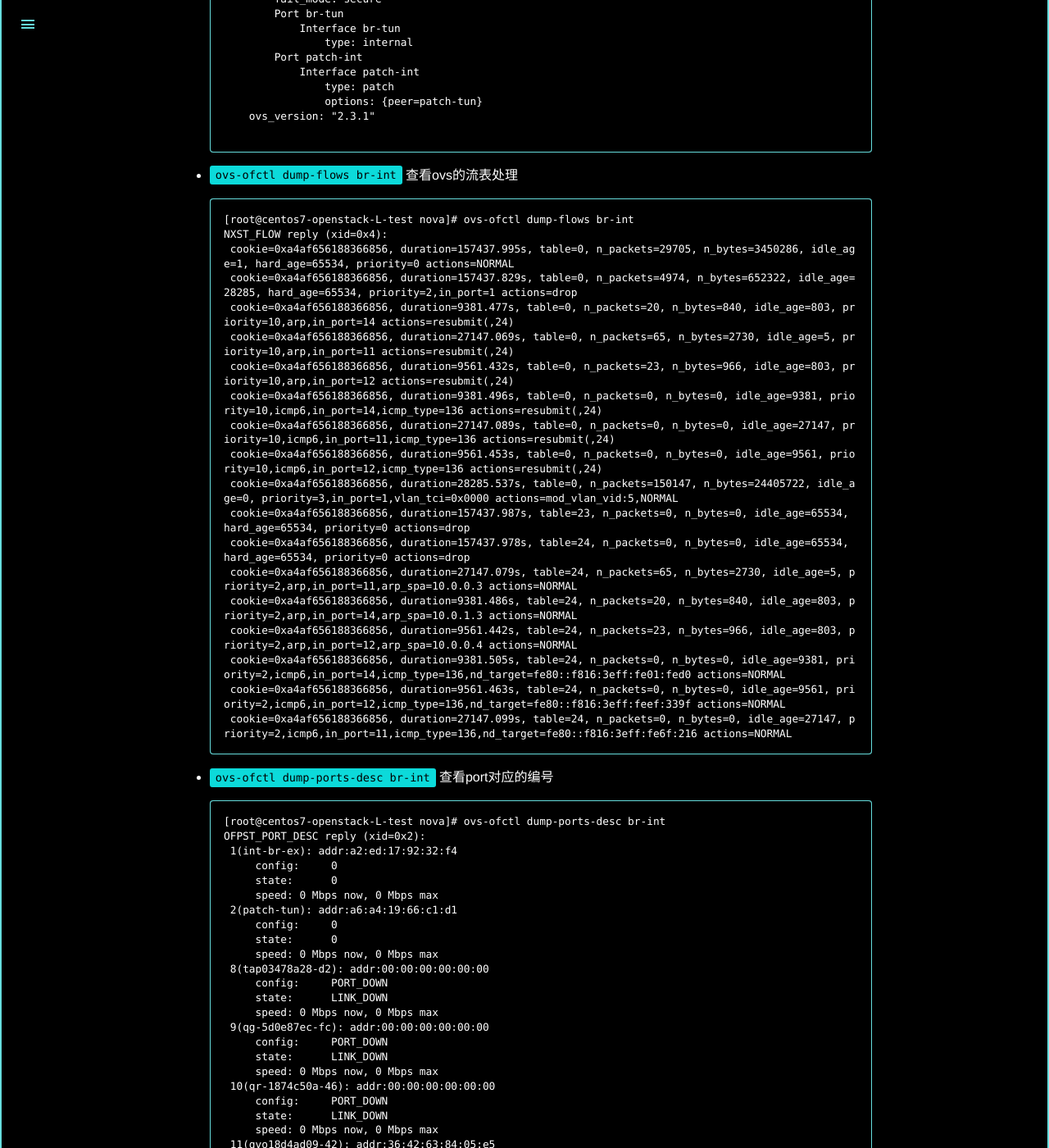
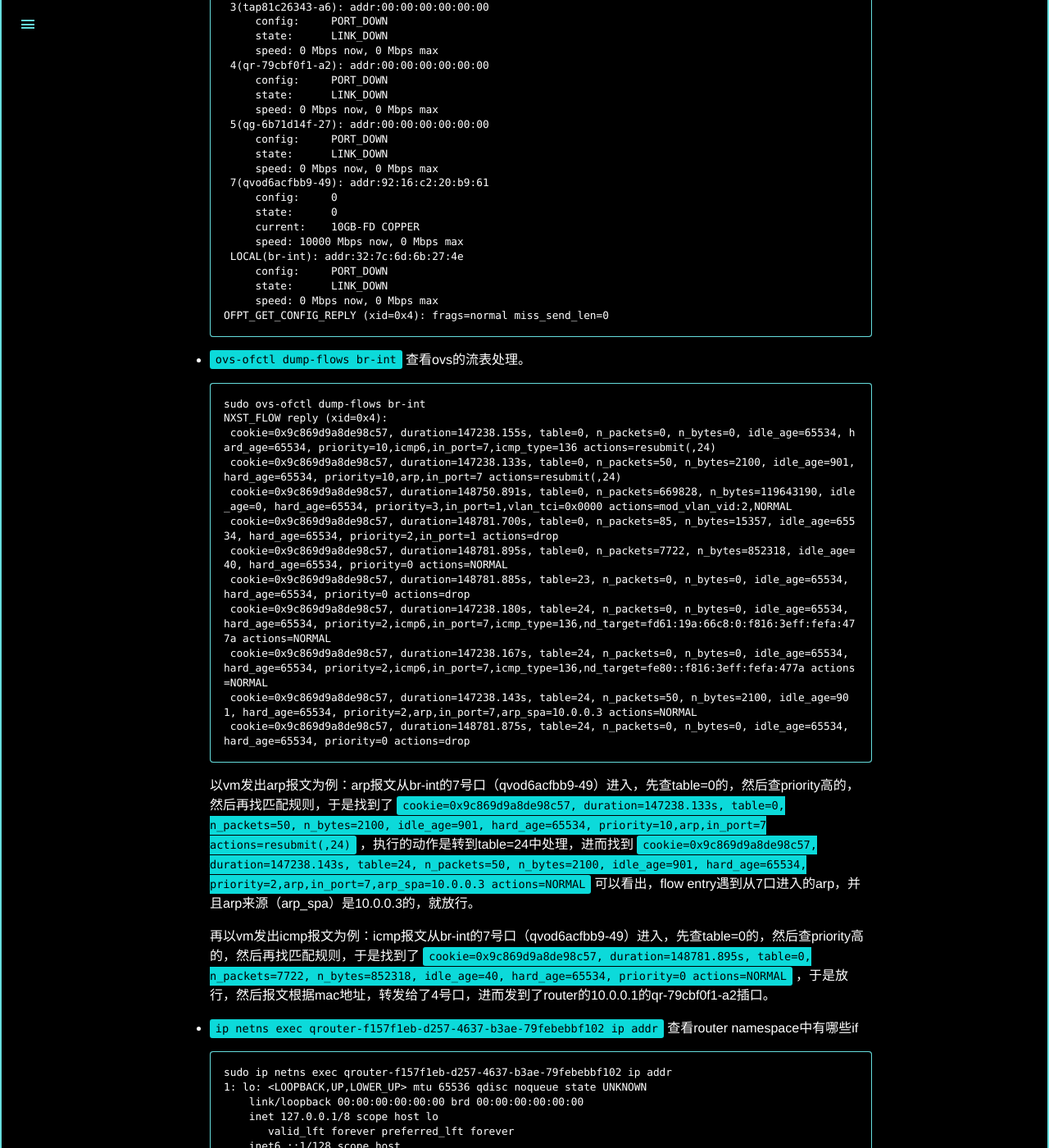
Before and after one commit to CheeseLee/zhouyaguo.github.io, a Jekyll site: the page built from _posts/2015-12-03-neutron-flow.md, in a window 1280 px wide and 1400 px high, scrolled down 2248 px. Shown: the whole window at 82% size. Built offline with Jekyll 4.4.1, drawn with Linux system fonts in a browser that asks for light colours; Markdown is read by kramdown in place of the engine named in the settings; comment, search, counter and statistics services are not loaded; some of the changed text lies outside the part shown.

Commit message:
polish _posts/2015-12-03-neutron-flow.md

````diff
--- a/_posts/2015-12-03-neutron-flow.md
+++ b/_posts/2015-12-03-neutron-flow.md
@@ -6,240 +6,240 @@ categories:
 - openstack
 ---
 
-说明： 当连某ip时(不管在不在一个子网内)，由于会发arp广播，来获取对应的mac地址。所以只需要关注端口和谁连就行了。
+通过命令查看网卡和交换机的连通性
+------------------------
 
-通过一系列的命令，可以追踪从vm到外网的网络包传输路径：
-
-- 查看vm vif： `cat /opt/stack/data/nova/instances/4c387232-8c28-4106-8440-262421f9a44b/libvirt.xml`
+- 查看vm vif： `cat /opt/stack/data/nova/instances/3065f30b-00fb-4d58-9028-7b76e9e4b262/libvirt.xml`
 
   ```
   <interface type="bridge">
-    <mac address="fa:16:3e:ef:33:9f"/>
+    <mac address="fa:16:3e:fa:47:7a"/>
     <model type="virtio"/>
     <driver name="qemu"/>
-    <source bridge="qbr0a290825-8c"/>  --tap0a290825-8c这个接口是在qbr0a290825-8c bridge上
-    <target dev="tap0a290825-8c"/>     --vm连到tap0a290825-8c上了
+    <source bridge="qbrd6acfbb9-49"/>   --对应bridge名字
+    <target dev="tapd6acfbb9-49"/>      --对应bridge上的插口
   </interface>
   ```
 
-  ```
-  [root@centos7-openstack-L-test nova]# ifconfig tap0a290825-8c
-  tap0a290825-8c: flags=4163<UP,BROADCAST,RUNNING,MULTICAST>  mtu 1500
-          inet6 fe80::fc16:3eff:feef:339f  prefixlen 64  scopeid 0x20<link>
-          ether fe:16:3e:ef:33:9f  txqueuelen 500  (Ethernet)
-          RX packets 123  bytes 12674 (12.3 KiB)
-          RX errors 0  dropped 0  overruns 0  frame 0
-          TX packets 223  bytes 21003 (20.5 KiB)
-          TX errors 0  dropped 0 overruns 0  carrier 0  collisions 0
-  ```
 - 查看linux bridge： `brctl show` 。bridge的两个口，一个连vm，一个连ovs
 
   ```
-  bridge name       bridge id		       STP enabled	interfaces
-  qbr0a290825-8c		8000.1af8e02c4024	      no		qvb0a290825-8c
-  							                                   tap0a290825-8c
+  brctl show
+  bridge name	bridge id		STP enabled	interfaces
+  qbrd6acfbb9-49		8000.6a99c16289a0	no		qvbd6acfbb9-49
+  							                            tapd6acfbb9-49
   ```
-- `ethtool -S qvb0a290825-8c` 找出peer
+- `ethtool -S qvbd6acfbb9-49` 找出peer
 
   ```
-  ethtool -S qvb0a290825-8c
+  ethtool -S qvbd6acfbb9-49
   NIC statistics:
-       peer_ifindex: 26
+       peer_ifindex: 41
   ```
 
-- `ip addr` 找到peer是 qvo0a290825-8c
+- `ip addr` 找到peer是 qvod6acfbb9-49
 
   ```
-  26: qvo0a290825-8c: <BROADCAST,MULTICAST,PROMISC,UP,LOWER_UP> mtu 1500 qdisc pfifo_fast master ovs-system state UP qlen 1000
-      link/ether d2:4c:e0:91:db:2a brd ff:ff:ff:ff:ff:ff
-      inet6 fe80::d04c:e0ff:fe91:db2a/64 scope link
+  41: qvod6acfbb9-49: <BROADCAST,MULTICAST,PROMISC,UP,LOWER_UP> mtu 1500 qdisc pfifo_fast master ovs-system state UP qlen 1000
+      link/ether 92:16:c2:20:b9:61 brd ff:ff:ff:ff:ff:ff
+      inet6 fe80::9016:c2ff:fe20:b961/64 scope link
          valid_lft forever preferred_lft forever
   ```
 
-- `ovs-vsctl show`，找出qvo0a290825-8c，属于vlan4，位于br-int，br-int与br-ex通过veth pair连接
+- `ovs-vsctl show`，找出qvod6acfbb9-49，属于vlan1，位于br-int
 
   ```
-  ovs-vsctl show
-  fa6c9931-a88f-4d59-b1ec-a4b56d3f8d28
+  sudo ovs-vsctl show
+  353e19b5-59fe-4937-bcd3-f0c6a6cd22fa
+      Bridge br-int
+          fail_mode: secure
+          Port "tap81c26343-a6"                    --连dhcp namespace
+              tag: 1
+              Interface "tap81c26343-a6"
+                  type: internal
+          Port int-br-ex                           --连br-ex
+              Interface int-br-ex
+                  type: patch
+                  options: {peer=phy-br-ex}
+          Port "qvod6acfbb9-49"                    --连linux bridge
+              tag: 1
+              Interface "qvod6acfbb9-49"
+          Port "qg-6b71d14f-27"                    --连router的外网ip网卡
+              tag: 2
+              Interface "qg-6b71d14f-27"
+                  type: internal
+          Port "qr-79cbf0f1-a2"                    --连router的内网ip网卡
+              tag: 1
+              Interface "qr-79cbf0f1-a2"
+                  type: internal
+          Port br-int
+              Interface br-int
+                  type: internal
+          Port patch-tun                           --连br-tun
+              Interface patch-tun
+                  type: patch
+                  options: {peer=patch-int}
       Bridge br-ex
-          Port phy-br-ex
+          Port phy-br-ex                           --连br-int
               Interface phy-br-ex
                   type: patch
                   options: {peer=int-br-ex}
+          Port "eth0"                              --连物理网卡，通往外网
+              Interface "eth0"
           Port br-ex
               Interface br-ex
                   type: internal
-          Port "ens32"
-              Interface "ens32"
-      Bridge br-int
-          fail_mode: secure
-          Port "qr-dfd69133-2b"
-              tag: 6
-              Interface "qr-dfd69133-2b"
-                  type: internal
-          Port "qr-1874c50a-46"
-              tag: 4
-              Interface "qr-1874c50a-46"
-                  type: internal
-          Port "tap03478a28-d2"
-              tag: 4
-              Interface "tap03478a28-d2"
-                  type: internal
-          Port patch-tun
-              Interface patch-tun
-                  type: patch
-                  options: {peer=patch-int}
-          Port "tap899e627f-da"
-              tag: 6
-              Interface "tap899e627f-da"
-                  type: internal
-          Port "qvo0a290825-8c"
-              tag: 4
-              Interface "qvo0a290825-8c"
-          Port br-int
-              Interface br-int
-                  type: internal
-          Port "qvo9d203880-bf"
-              tag: 6
-              Interface "qvo9d203880-bf"
-          Port int-br-ex
-              Interface int-br-ex
-                  type: patch
-                  options: {peer=phy-br-ex}
-          Port "qg-5d0e87ec-fc"
-              tag: 5
-              Interface "qg-5d0e87ec-fc"
-                  type: internal
-          Port "qvo18d4ad09-42"
-              tag: 4
-              Interface "qvo18d4ad09-42"
       Bridge br-tun
           fail_mode: secure
           Port br-tun
               Interface br-tun
                   type: internal
-          Port patch-int
+          Port patch-int                           --连br-int
               Interface patch-int
                   type: patch
                   options: {peer=patch-tun}
-      ovs_version: "2.3.1"
+      ovs_version: "2.4.0"
+  ```
+
+- `ovs-ofctl show br-int` 查看qvod6acfbb9-49对应的编号是 7
 
   ```
-
-- `ovs-ofctl dump-flows br-int` 查看ovs的流表处理
-
-  ```
-  [root@centos7-openstack-L-test nova]# ovs-ofctl dump-flows br-int
-  NXST_FLOW reply (xid=0x4):
-   cookie=0xa4af656188366856, duration=157437.995s, table=0, n_packets=29705, n_bytes=3450286, idle_age=1, hard_age=65534, priority=0 actions=NORMAL
-   cookie=0xa4af656188366856, duration=157437.829s, table=0, n_packets=4974, n_bytes=652322, idle_age=28285, hard_age=65534, priority=2,in_port=1 actions=drop
-   cookie=0xa4af656188366856, duration=9381.477s, table=0, n_packets=20, n_bytes=840, idle_age=803, priority=10,arp,in_port=14 actions=resubmit(,24)
-   cookie=0xa4af656188366856, duration=27147.069s, table=0, n_packets=65, n_bytes=2730, idle_age=5, priority=10,arp,in_port=11 actions=resubmit(,24)
-   cookie=0xa4af656188366856, duration=9561.432s, table=0, n_packets=23, n_bytes=966, idle_age=803, priority=10,arp,in_port=12 actions=resubmit(,24)
-   cookie=0xa4af656188366856, duration=9381.496s, table=0, n_packets=0, n_bytes=0, idle_age=9381, priority=10,icmp6,in_port=14,icmp_type=136 actions=resubmit(,24)
-   cookie=0xa4af656188366856, duration=27147.089s, table=0, n_packets=0, n_bytes=0, idle_age=27147, priority=10,icmp6,in_port=11,icmp_type=136 actions=resubmit(,24)
-   cookie=0xa4af656188366856, duration=9561.453s, table=0, n_packets=0, n_bytes=0, idle_age=9561, priority=10,icmp6,in_port=12,icmp_type=136 actions=resubmit(,24)
-   cookie=0xa4af656188366856, duration=28285.537s, table=0, n_packets=150147, n_bytes=24405722, idle_age=0, priority=3,in_port=1,vlan_tci=0x0000 actions=mod_vlan_vid:5,NORMAL
-   cookie=0xa4af656188366856, duration=157437.987s, table=23, n_packets=0, n_bytes=0, idle_age=65534, hard_age=65534, priority=0 actions=drop
-   cookie=0xa4af656188366856, duration=157437.978s, table=24, n_packets=0, n_bytes=0, idle_age=65534, hard_age=65534, priority=0 actions=drop
-   cookie=0xa4af656188366856, duration=27147.079s, table=24, n_packets=65, n_bytes=2730, idle_age=5, priority=2,arp,in_port=11,arp_spa=10.0.0.3 actions=NORMAL
-   cookie=0xa4af656188366856, duration=9381.486s, table=24, n_packets=20, n_bytes=840, idle_age=803, priority=2,arp,in_port=14,arp_spa=10.0.1.3 actions=NORMAL
-   cookie=0xa4af656188366856, duration=9561.442s, table=24, n_packets=23, n_bytes=966, idle_age=803, priority=2,arp,in_port=12,arp_spa=10.0.0.4 actions=NORMAL
-   cookie=0xa4af656188366856, duration=9381.505s, table=24, n_packets=0, n_bytes=0, idle_age=9381, priority=2,icmp6,in_port=14,icmp_type=136,nd_target=fe80::f816:3eff:fe01:fed0 actions=NORMAL
-   cookie=0xa4af656188366856, duration=9561.463s, table=24, n_packets=0, n_bytes=0, idle_age=9561, priority=2,icmp6,in_port=12,icmp_type=136,nd_target=fe80::f816:3eff:feef:339f actions=NORMAL
-   cookie=0xa4af656188366856, duration=27147.099s, table=24, n_packets=0, n_bytes=0, idle_age=27147, priority=2,icmp6,in_port=11,icmp_type=136,nd_target=fe80::f816:3eff:fe6f:216 actions=NORMAL
-  ```
-
-- `ovs-ofctl dump-ports-desc br-int` 查看port对应的编号
-
-  ```
-  [root@centos7-openstack-L-test nova]# ovs-ofctl dump-ports-desc br-int
-  OFPST_PORT_DESC reply (xid=0x2):
-   1(int-br-ex): addr:a2:ed:17:92:32:f4
+  sudo ovs-ofctl show br-int
+  OFPT_FEATURES_REPLY (xid=0x2): dpid:0000327c6d6b274e
+  n_tables:254, n_buffers:256
+  capabilities: FLOW_STATS TABLE_STATS PORT_STATS QUEUE_STATS ARP_MATCH_IP
+  actions: output enqueue set_vlan_vid set_vlan_pcp strip_vlan mod_dl_src mod_dl_dst mod_nw_src mod_nw_dst mod_nw_tos mod_tp_src mod_tp_dst
+   1(int-br-ex): addr:86:a0:f6:fe:17:8b
        config:     0
        state:      0
        speed: 0 Mbps now, 0 Mbps max
-   2(patch-tun): addr:a6:a4:19:66:c1:d1
+   2(patch-tun): addr:3a:34:63:b7:ab:e5
        config:     0
        state:      0
        speed: 0 Mbps now, 0 Mbps max
-   8(tap03478a28-d2): addr:00:00:00:00:00:00
+   3(tap81c26343-a6): addr:00:00:00:00:00:00
        config:     PORT_DOWN
        state:      LINK_DOWN
        speed: 0 Mbps now, 0 Mbps max
-   9(qg-5d0e87ec-fc): addr:00:00:00:00:00:00
+   4(qr-79cbf0f1-a2): addr:00:00:00:00:00:00
        config:     PORT_DOWN
        state:      LINK_DOWN
        speed: 0 Mbps now, 0 Mbps max
-   10(qr-1874c50a-46): addr:00:00:00:00:00:00
+   5(qg-6b71d14f-27): addr:00:00:00:00:00:00
        config:     PORT_DOWN
        state:      LINK_DOWN
        speed: 0 Mbps now, 0 Mbps max
-   11(qvo18d4ad09-42): addr:36:42:63:84:05:e5
+   7(qvod6acfbb9-49): addr:92:16:c2:20:b9:61
        config:     0
        state:      0
        current:    10GB-FD COPPER
        speed: 10000 Mbps now, 0 Mbps max
-   12(qvo0a290825-8c): addr:d2:4c:e0:91:db:2a
-       config:     0
-       state:      0
-       current:    10GB-FD COPPER
-       speed: 10000 Mbps now, 0 Mbps max
-   13(tap899e627f-da): addr:00:00:00:00:00:00
+   LOCAL(br-int): addr:32:7c:6d:6b:27:4e
        config:     PORT_DOWN
        state:      LINK_DOWN
        speed: 0 Mbps now, 0 Mbps max
-   14(qvo9d203880-bf): addr:a6:9e:2c:0b:ee:2e
-       config:     0
-       state:      0
-       current:    10GB-FD COPPER
-       speed: 10000 Mbps now, 0 Mbps max
-   15(qr-dfd69133-2b): addr:00:00:00:00:00:00
-       config:     PORT_DOWN
-       state:      LINK_DOWN
-       speed: 0 Mbps now, 0 Mbps max
-   LOCAL(br-int): addr:32:db:7c:98:c6:4a
-       config:     PORT_DOWN
-       state:      LINK_DOWN
-       speed: 0 Mbps now, 0 Mbps max
+  OFPT_GET_CONFIG_REPLY (xid=0x4): frags=normal miss_send_len=0
   ```
 
-  `cookie=0xa4af656188366856, duration=28285.537s, table=0, n_packets=150147, n_bytes=24405722, idle_age=0, priority=3,in_port=1,vlan_tci=0x0000 actions=mod_vlan_vid:5,NORMAL` 含义是： 从1号port（int-br-ex）进入的包，br-int就将包修改为vlan5
+- `ovs-ofctl dump-flows br-int` 查看ovs的流表处理。
 
   ```
-  [root@centos7-openstack-L-test nova]# ovs-ofctl dump-flows br-ex
+  sudo ovs-ofctl dump-flows br-int
   NXST_FLOW reply (xid=0x4):
-   cookie=0x0, duration=161350.750s, table=0, n_packets=4875744, n_bytes=627654937, idle_age=0, hard_age=65534, priority=0 actions=NORMAL
-   cookie=0x0, duration=32198.391s, table=0, n_packets=1296, n_bytes=106714, idle_age=30, priority=4,in_port=2,dl_vlan=5 actions=strip_vlan,NORMAL
-   cookie=0x0, duration=161350.664s, table=0, n_packets=24552, n_bytes=3099663, idle_age=9, hard_age=65534, priority=2,in_port=2 actions=drop
+   cookie=0x9c869d9a8de98c57, duration=147238.155s, table=0, n_packets=0, n_bytes=0, idle_age=65534, hard_age=65534, priority=10,icmp6,in_port=7,icmp_type=136 actions=resubmit(,24)
+   cookie=0x9c869d9a8de98c57, duration=147238.133s, table=0, n_packets=50, n_bytes=2100, idle_age=901, hard_age=65534, priority=10,arp,in_port=7 actions=resubmit(,24)
+   cookie=0x9c869d9a8de98c57, duration=148750.891s, table=0, n_packets=669828, n_bytes=119643190, idle_age=0, hard_age=65534, priority=3,in_port=1,vlan_tci=0x0000 actions=mod_vlan_vid:2,NORMAL
+   cookie=0x9c869d9a8de98c57, duration=148781.700s, table=0, n_packets=85, n_bytes=15357, idle_age=65534, hard_age=65534, priority=2,in_port=1 actions=drop
+   cookie=0x9c869d9a8de98c57, duration=148781.895s, table=0, n_packets=7722, n_bytes=852318, idle_age=40, hard_age=65534, priority=0 actions=NORMAL
+   cookie=0x9c869d9a8de98c57, duration=148781.885s, table=23, n_packets=0, n_bytes=0, idle_age=65534, hard_age=65534, priority=0 actions=drop
+   cookie=0x9c869d9a8de98c57, duration=147238.180s, table=24, n_packets=0, n_bytes=0, idle_age=65534, hard_age=65534, priority=2,icmp6,in_port=7,icmp_type=136,nd_target=fd61:19a:66c8:0:f816:3eff:fefa:477a actions=NORMAL
+   cookie=0x9c869d9a8de98c57, duration=147238.167s, table=24, n_packets=0, n_bytes=0, idle_age=65534, hard_age=65534, priority=2,icmp6,in_port=7,icmp_type=136,nd_target=fe80::f816:3eff:fefa:477a actions=NORMAL
+   cookie=0x9c869d9a8de98c57, duration=147238.143s, table=24, n_packets=50, n_bytes=2100, idle_age=901, hard_age=65534, priority=2,arp,in_port=7,arp_spa=10.0.0.3 actions=NORMAL
+   cookie=0x9c869d9a8de98c57, duration=148781.875s, table=24, n_packets=0, n_bytes=0, idle_age=65534, hard_age=65534, priority=0 actions=drop
+  ```
+
+  以vm发出arp报文为例：arp报文从br-int的7号口（qvod6acfbb9-49）进入，先查table=0的，然后查priority高的，然后再找匹配规则，于是找到了 `cookie=0x9c869d9a8de98c57, duration=147238.133s, table=0, n_packets=50, n_bytes=2100, idle_age=901, hard_age=65534, priority=10,arp,in_port=7 actions=resubmit(,24)` ，执行的动作是转到table=24中处理，进而找到 `cookie=0x9c869d9a8de98c57, duration=147238.143s, table=24, n_packets=50, n_bytes=2100, idle_age=901, hard_age=65534, priority=2,arp,in_port=7,arp_spa=10.0.0.3 actions=NORMAL` 可以看出，flow entry遇到从7口进入的arp，并且arp来源（arp_spa）是10.0.0.3的，就放行。
+
+  再以vm发出icmp报文为例：icmp报文从br-int的7号口（qvod6acfbb9-49）进入，先查table=0的，然后查priority高的，然后再找匹配规则，于是找到了 `cookie=0x9c869d9a8de98c57, duration=148781.895s, table=0, n_packets=7722, n_bytes=852318, idle_age=40, hard_age=65534, priority=0 actions=NORMAL` ，于是放行，然后报文根据mac地址，转发给了4号口，进而发到了router的10.0.0.1的qr-79cbf0f1-a2插口。
+
+- `ip netns exec qrouter-f157f1eb-d257-4637-b3ae-79febebbf102 ip addr` 查看router namespace中有哪些if
+
+  ```
+  sudo ip netns exec qrouter-f157f1eb-d257-4637-b3ae-79febebbf102 ip addr
+  1: lo: <LOOPBACK,UP,LOWER_UP> mtu 65536 qdisc noqueue state UNKNOWN
+      link/loopback 00:00:00:00:00:00 brd 00:00:00:00:00:00
+      inet 127.0.0.1/8 scope host lo
+         valid_lft forever preferred_lft forever
+      inet6 ::1/128 scope host
+         valid_lft forever preferred_lft forever
+  37: qr-79cbf0f1-a2: <BROADCAST,MULTICAST,UP,LOWER_UP> mtu 1500 qdisc noqueue state UNKNOWN
+      link/ether fa:16:3e:0e:c4:6d brd ff:ff:ff:ff:ff:ff
+      inet 10.0.0.1/24 brd 10.0.0.255 scope global qr-79cbf0f1-a2
+         valid_lft forever preferred_lft forever
+      inet6 fe80::f816:3eff:fe0e:c46d/64 scope link
+         valid_lft forever preferred_lft forever
+  38: qg-6b71d14f-27: <BROADCAST,MULTICAST,UP,LOWER_UP> mtu 1500 qdisc noqueue state UNKNOWN
+      link/ether fa:16:3e:ef:bb:b2 brd ff:ff:ff:ff:ff:ff
+      inet 172.17.140.201/24 brd 172.17.140.255 scope global qg-6b71d14f-27
+         valid_lft forever preferred_lft forever
+      inet6 2001:db8::3/64 scope global
+         valid_lft forever preferred_lft forever
+      inet6 fe80::f816:3eff:feef:bbb2/64 scope link
+         valid_lft forever preferred_lft forever
   ```
 
   ```
-  [root@centos7-openstack-L-test nova]# ovs-ofctl dump-ports-desc br-ex
-  OFPST_PORT_DESC reply (xid=0x2):
-   1(ens32): addr:00:50:56:b4:43:8f
+  sudo ip netns exec qrouter-f157f1eb-d257-4637-b3ae-79febebbf102 route -n
+  Kernel IP routing table
+  Destination     Gateway         Genmask         Flags Metric Ref    Use Iface
+  0.0.0.0         172.17.140.90   0.0.0.0         UG    0      0        0 qg-6b71d14f-27
+  10.0.0.0        0.0.0.0         255.255.255.0   U     0      0        0 qr-79cbf0f1-a2
+  172.17.140.0    0.0.0.0         255.255.255.0   U     0      0        0 qg-6b71d14f-27
+  ```
+
+  ```
+  sudo ovs-ofctl show br-ex
+  OFPT_FEATURES_REPLY (xid=0x2): dpid:0000005056b4c237
+  n_tables:254, n_buffers:256
+  capabilities: FLOW_STATS TABLE_STATS PORT_STATS QUEUE_STATS ARP_MATCH_IP
+  actions: output enqueue set_vlan_vid set_vlan_pcp strip_vlan mod_dl_src mod_dl_dst mod_nw_src mod_nw_dst mod_nw_tos mod_tp_src mod_tp_dst
+   1(eth0): addr:00:50:56:b4:c2:37
        config:     0
        state:      0
        current:    1GB-FD COPPER AUTO_NEG
        advertised: 10MB-HD 10MB-FD 100MB-HD 100MB-FD 1GB-FD COPPER AUTO_NEG
        supported:  10MB-HD 10MB-FD 100MB-HD 100MB-FD 1GB-FD COPPER AUTO_NEG
        speed: 1000 Mbps now, 1000 Mbps max
-   2(phy-br-ex): addr:46:0f:6c:e3:c6:7e
+   2(phy-br-ex): addr:c2:85:db:67:32:20
        config:     0
        state:      0
        speed: 0 Mbps now, 0 Mbps max
-   LOCAL(br-ex): addr:00:50:56:b4:43:8f
+   LOCAL(br-ex): addr:00:50:56:b4:c2:37
        config:     0
        state:      0
        speed: 0 Mbps now, 0 Mbps max
+  OFPT_GET_CONFIG_REPLY (xid=0x4): frags=normal miss_send_len=0
   ```
 
-  ` cookie=0x0, duration=32198.391s, table=0, n_packets=1296, n_bytes=106714, idle_age=30, priority=4,in_port=2,dl_vlan=5 actions=strip_vlan,NORMAL` 含义是： 从2号port（phy-br-ex）进入的包，并且是vlan5，就把vlan去掉。
+  ```
+  sudo ovs-ofctl dump-flows br-ex
+  NXST_FLOW reply (xid=0x4):
+   cookie=0x0, duration=151116.933s, table=0, n_packets=4105, n_bytes=339647, idle_age=41, hard_age=65534, priority=4,in_port=2,dl_vlan=2 actions=strip_vlan,NORMAL
+   cookie=0x0, duration=151147.726s, table=0, n_packets=3381, n_bytes=484696, idle_age=3267, hard_age=65534, priority=2,in_port=2 actions=drop
+   cookie=0x0, duration=151147.820s, table=0, n_packets=1301567, n_bytes=484025430, idle_age=0, hard_age=65534, priority=0 actions=NORMAL
+  ```
+
+![](/public/images/flow.png)
+
 
 总结
 ----
 
-因此： 从vm到外网的数据包流向：
+因此： 从vm中ping 172.17.140.140，从vm到外网的数据包流向：
 
-vm -> tap0a290825-8c（bridge上的port，给vm连的） -> qvb0a290825-8c -> br-int上的qvo0a290825-8c(打tag 4) -> br-int上的int-br-ex（打vlan5） ->
-br-ex上的phy-br-ex（去掉vlan5 tag） -> ens32
+- vm知道目的ip不属于本网段，于是arp广播，询问网关10.0.0.1的mac地址
+- arp包经过bridge，进而进入br-int的7号口，进而从4号口出去，达到router的10.0.0.1端口，随后mac地址原路返回
+- vm将10.0.0.1的mac地址写入frame头，ip报文中的目标ip仍然是外网地址172.17.140.140
+- 达到router后，router根据自己的路由表来判断该ip报文的下一跳是谁
+- router发现172.17.140.140和自己的ip 172.17.140.201是同一网段的，于是直接arp广播，询问172.17.140.140的mac地址
+- arp报文经过了br-ex，从eth0出去了
````
